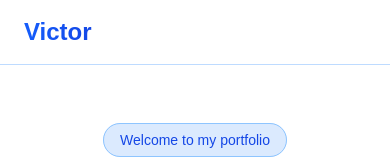
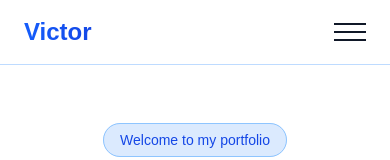
Before and after one commit to rephidimC/Portfolio, a Next.js app: page / in a window 390 px wide. Shown: the top 160 px of the page. Built offline with nearby package versions, Linux system fonts and the light colour scheme.

Commit message:
:sparkles: add hamburger for mobile screen

```diff
--- a/app/components/Navbar.tsx
+++ b/app/components/Navbar.tsx
@@ -2,10 +2,12 @@
 
 import Link from "next/link";
 import { usePathname } from "next/navigation";
+import { useState } from "react";
 
 export default function Navbar() {
   const pathname = usePathname();
   const isHome = pathname === "/";
+  const [isMenuOpen, setIsMenuOpen] = useState(false);
 
   const navItems = [
     {
@@ -34,6 +36,10 @@ export default function Navbar() {
     },
   ];
 
+  const handleNavClick = () => {
+    setIsMenuOpen(false);
+  };
+
   return (
     <nav className="fixed top-0 w-full bg-white/95 backdrop-blur-md z-50 border-b border-blue-200">
       <div className="max-w-6xl mx-auto px-6 py-4 flex items-center justify-between">
@@ -43,6 +49,8 @@ export default function Navbar() {
         >
           Victor
         </Link>
+
+        {/* Desktop Navigation */}
         <div className="hidden md:flex gap-8">
           {navItems.map((item) => (
             <Link
@@ -54,7 +62,42 @@ export default function Navbar() {
             </Link>
           ))}
         </div>
+
+        {/* Mobile Menu Button */}
+        <button
+          onClick={() => setIsMenuOpen(!isMenuOpen)}
+          className="md:hidden flex flex-col gap-1.5 w-8 h-8 justify-center"
+          aria-label="Toggle menu"
+        >
+          <span
+            className={`w-full h-0.5 bg-gray-900 transition-all duration-300 ${isMenuOpen ? "rotate-45 translate-y-2" : ""}`}
+          />
+          <span
+            className={`w-full h-0.5 bg-gray-900 transition-all duration-300 ${isMenuOpen ? "opacity-0" : ""}`}
+          />
+          <span
+            className={`w-full h-0.5 bg-gray-900 transition-all duration-300 ${isMenuOpen ? "-rotate-45 -translate-y-2" : ""}`}
+          />
+        </button>
       </div>
+
+      {/* Mobile Navigation Menu */}
+      {isMenuOpen && (
+        <div className="md:hidden bg-white border-t border-blue-200 px-6 py-4">
+          <div className="flex flex-col gap-4">
+            {navItems.map((item) => (
+              <Link
+                key={item.label}
+                href={item.href}
+                onClick={handleNavClick}
+                className="text-sm font-medium text-gray-600 hover:text-blue-600 transition-colors"
+              >
+                {item.label}
+              </Link>
+            ))}
+          </div>
+        </div>
+      )}
     </nav>
   );
 }
```
